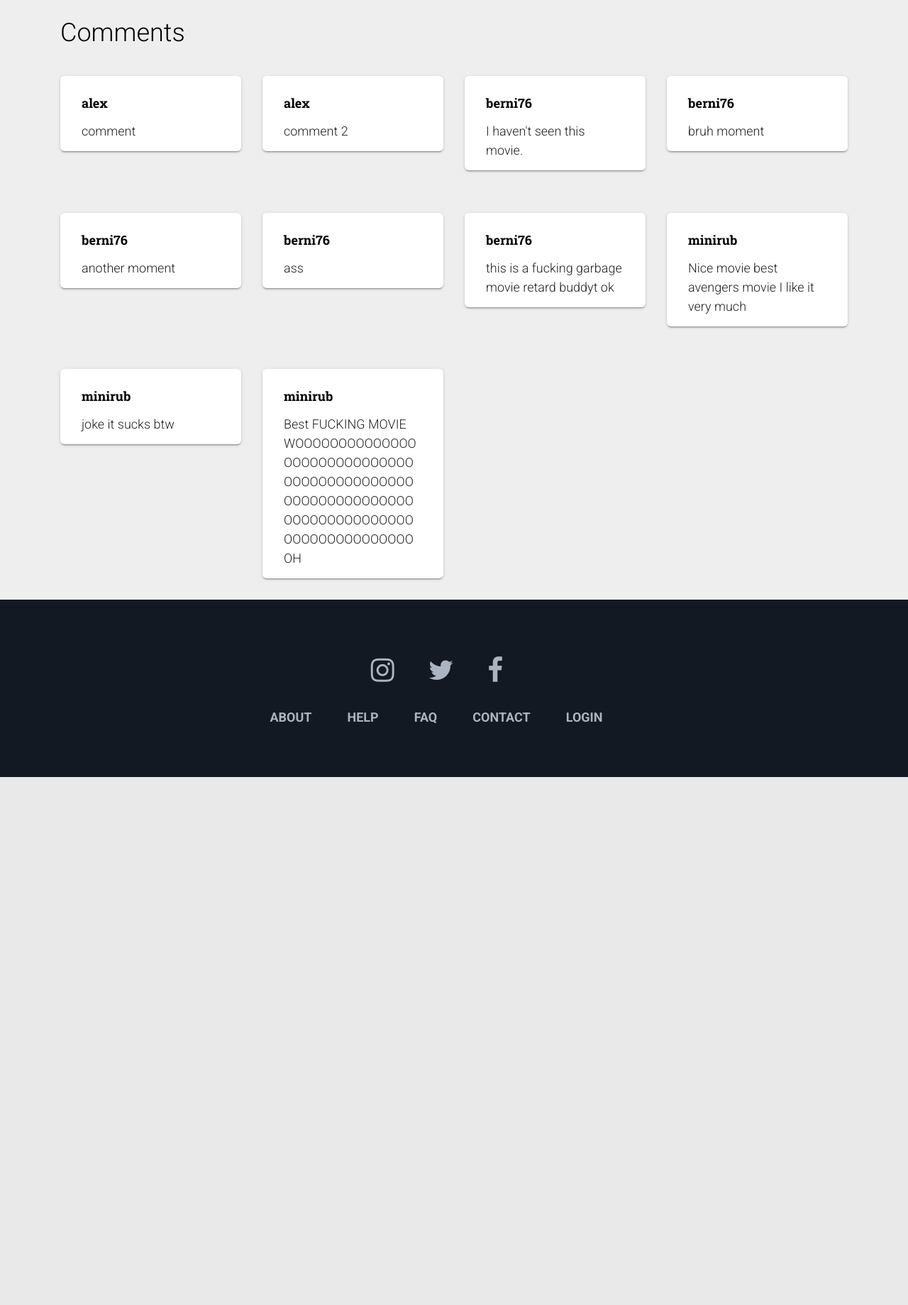
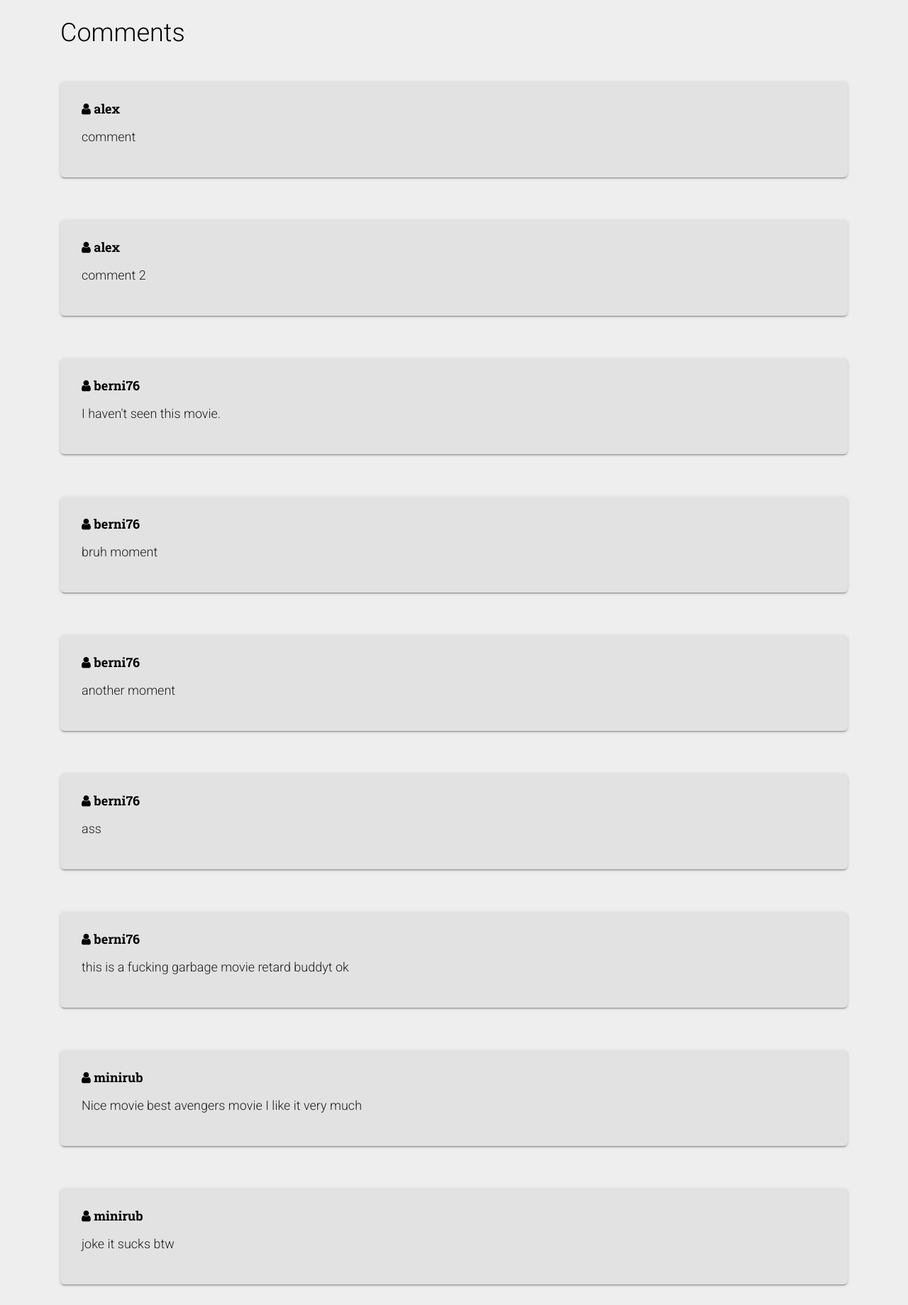
Before and after one commit to alconpla/django-app, a Django app: template project/movieapp/templates/moviedetail.html in a window 1280 px wide. Shown: the part 720-2559 px from the top of the page at 71% size. Before the commit the page ends 1815 px from the top, so only its background shows below. Run offline with Django 3.2, Linux system fonts and the light colour scheme; the template is opened without the code that fills it: values that come from a table or form of the project are taken from there, others are empty; data comes from the database, SQL or seed files in the repository; both versions use the stored data as it was after the commit; some libraries are stand-ins or nearby versions.

Commit message:
css changes

```diff
--- a/project/movieapp/static/css/main.css
+++ b/project/movieapp/static/css/main.css
@@ -183,3 +183,10 @@ body,html{
     margin-top: auto;
     margin-bottom: 15px;
 }
+
+.comment {
+    min-width: 250px;
+    min-height: 135px;
+    background-color: #e2e2e2;
+
+}
--- a/project/movieapp/templates/moviedetail.html
+++ b/project/movieapp/templates/moviedetail.html
@@ -59,12 +59,12 @@
                 <h2 class="mt-0 mb-1">Comments</h2>
             </div>
         </div>
-        <div class="row">
+        <div class="row mt-2">
             {% for comment in comments %}
-            <div class="col-md-3">
-                <div class="card">
+            <div class="col-md-12">
+                <div class="card comment">
                     <div class="card-body">
-                        <h4 class="card-title">{{ comment.user }}</h4>
+                        <h4 class="card-title"><i class="fa fa-user"></i> {{ comment.user }}</h4>
                         <h4 class="card-text">{{ comment.content }}</h4>
                     </div>
                 </div>
--- a/project/movieapp/templates/showlist.html
+++ b/project/movieapp/templates/showlist.html
@@ -3,7 +3,7 @@
 <div class="container">
     <div class="row">
         <div class="col-md-12">
-            <h2 class="title">My movie list <b>({{ count }})</b> </h2>
+            <h2 class="title">My movie list <b>({{ count }})</b> - {{ user }} </h2>
             <hr>
             <div class="row" style="min-height: 53.4vh;">
                 <div class="col-lg-12 d-flex justify-content-around flex-wrap">
```
Also changed, not shown: project/db.sqlite3.
